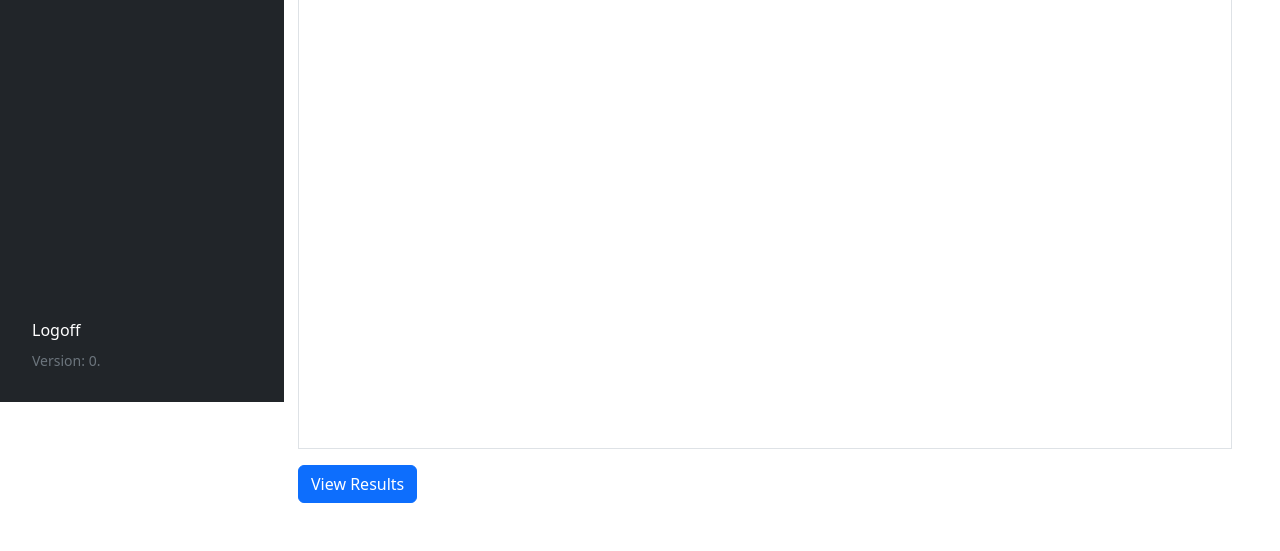
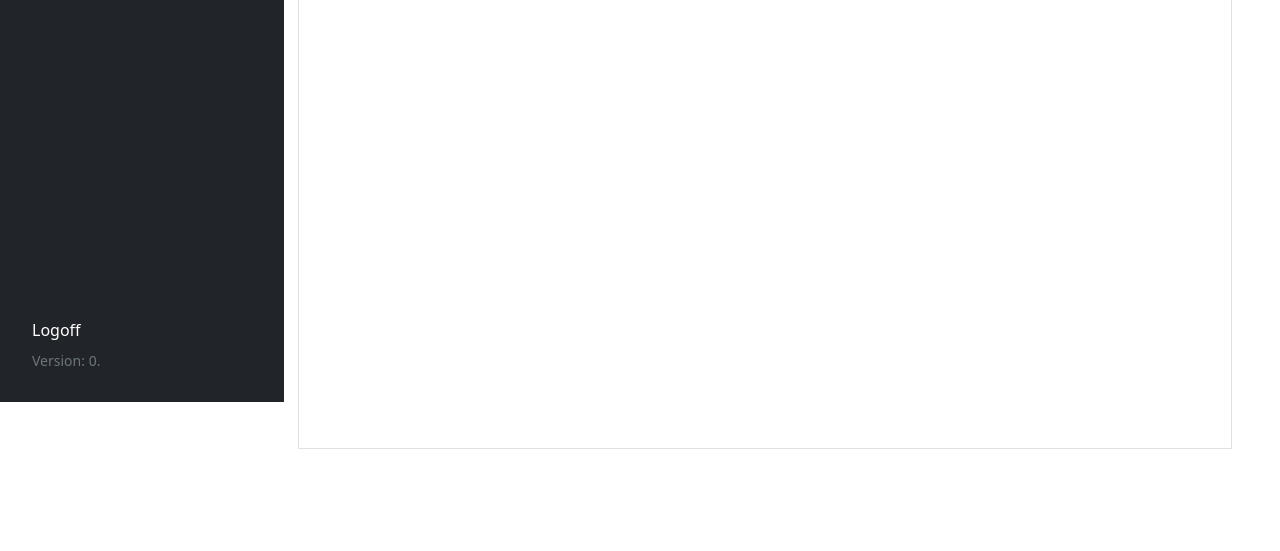
Before and after one commit to rog2054/rnt, a Python web app: template templates/test_progress.html in a window 1280 px wide. Shown: the part 398-949 px from the top of the page. After the commit the page ends 847 px from the top, so only its background shows below. Run offline with Jinja, Linux system fonts and the light colour scheme; the template is opened without the code that fills it, so the values that code supplies are empty; some libraries are stand-ins or nearby versions.

Commit message:
updated logic for unhiding Show Results button

```diff
--- a/templates/test_progress.html
+++ b/templates/test_progress.html
@@ -31,7 +31,7 @@
 <h2>Status Updates</h2>
 <div id="status-log" class="border p-3" style="height: 450px; overflow-y: auto;"></div>
 
-<div id="results-button" style="display:block;">
+<div id="results-button" style="display:none;">
     <a href="{{ url_for('test_results', run_id=test_run.id) }}" class="btn btn-primary mt-3">View Results</a>
 </div>
 
@@ -112,6 +112,7 @@
         });
         if (runCompletedMessage) {
             log.innerHTML += runCompletedMessage;
+            document.getElementById('results-button').style.display = 'block';
         }
         log.scrollTop = log.scrollHeight;
     });
@@ -136,10 +137,8 @@
             document.getElementById('itraceroute_running').textContent = stats.itraceroute_test.running;
             document.getElementById('itraceroute_skipped').textContent = stats.itraceroute_test.skipped;
             document.getElementById('itraceroute_total').textContent = stats.itraceroute_test.total;
-            if (stats.bgpaspathtest_test.running === 0 && stats.traceroute_test.running === 0 && stats.txrxtransceiver_test.running === 0 && stats.itraceroute_test.running === 0) {
-                document.getElementById('results-button').style.display = 'block';  // Show button
-            }
         }
+    }
     });
 
     });
```
